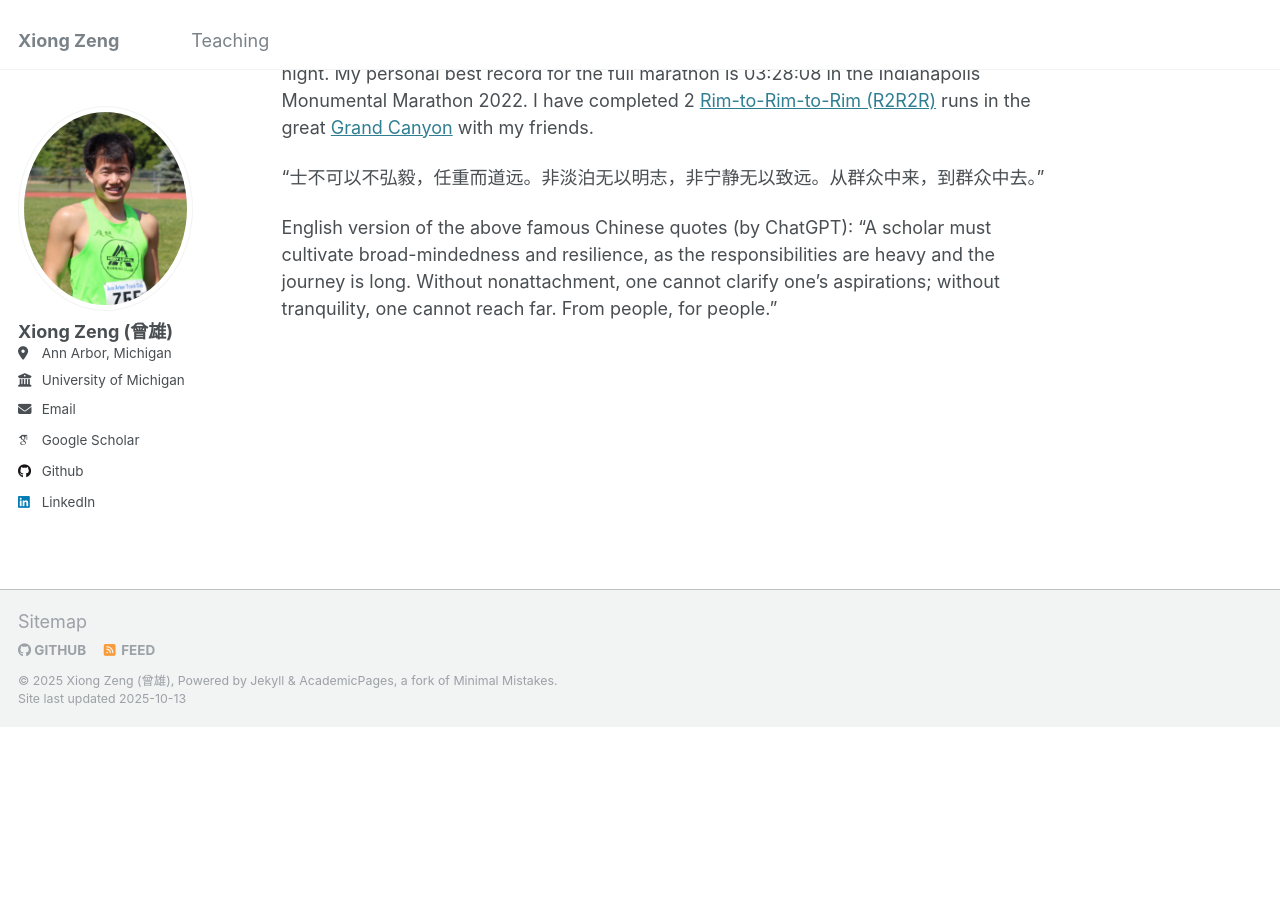
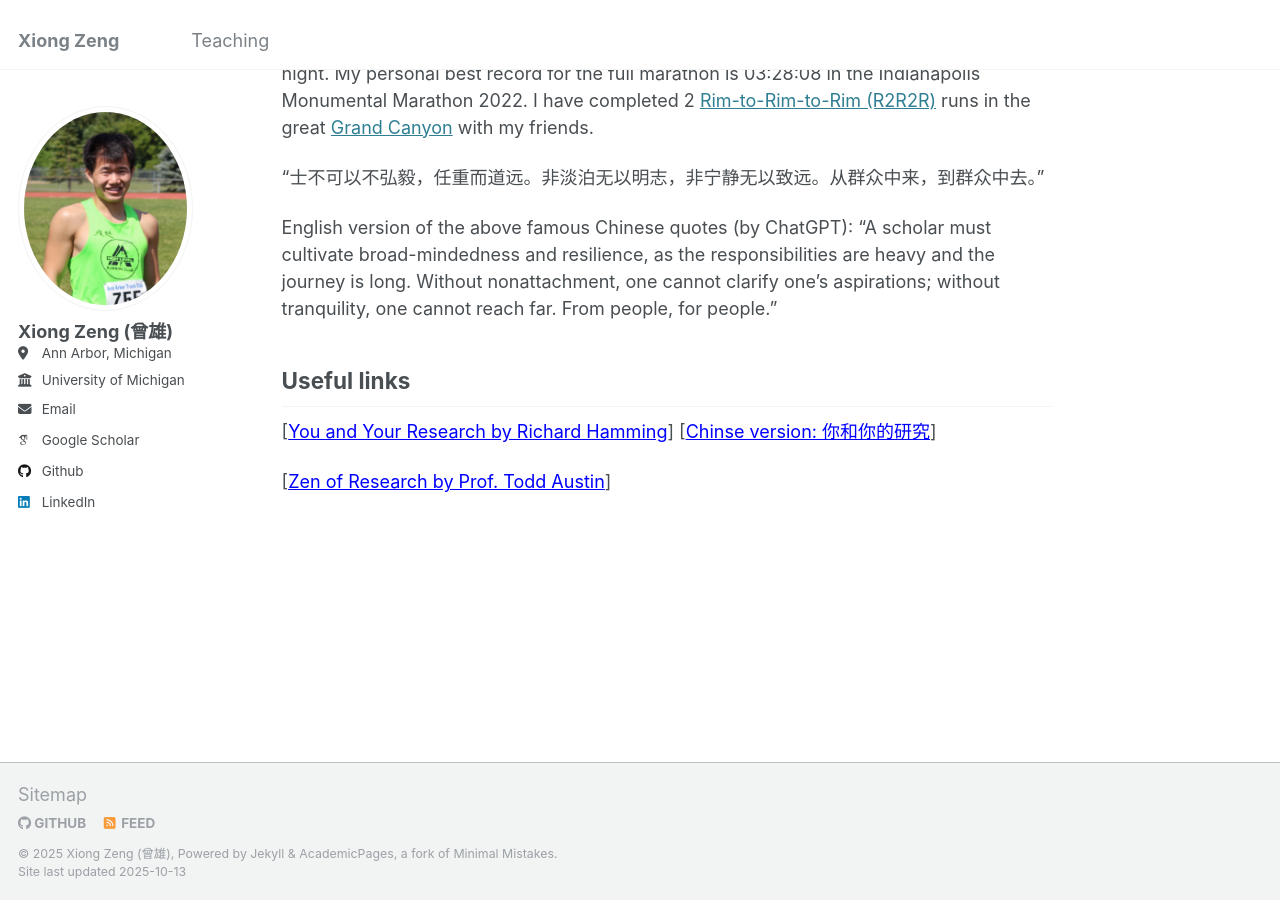
Before and after one commit to zengxiong111/zengxiong.github.io, a Jekyll site: the page built from _pages/about.md, in a window 1280 px wide and 900 px high, scrolled down 2159 px. Built offline with Jekyll 4.4.1, drawn with Linux system fonts in a browser that asks for light colours; some web fonts are replaced; before the commit the page ends 2886 px from its top, so only the background shows below that.

Commit message:
Update about.md

```diff
--- a/_pages/about.md
+++ b/_pages/about.md
@@ -64,3 +64,10 @@ I like trail running, and people can often find me on the trails and hills in An
 “士不可以不弘毅，任重而道远。非淡泊无以明志，非宁静无以致远。从群众中来，到群众中去。”
 
 English version of the above famous Chinese quotes (by ChatGPT): "A scholar must cultivate broad-mindedness and resilience, as the responsibilities are heavy and the journey is long. Without nonattachment, one cannot clarify one's aspirations; without tranquility, one cannot reach far. From people, for people."
+
+## Useful links
+
+[<a href="https://www.cs.virginia.edu/~robins/YouAndYourResearch.html" style="color: blue;" target="_blank">You and Your Research by Richard Hamming</a>]
+[<a href="https://dominich.notion.site/6bbb616bba2b45649f46e30e6ac8c493" style="color: blue;" target="_blank">Chinse version: 你和你的研究</a>]
+
+[<a href="https://www.linkedin.com/feed/update/urn:li:activity:7198555643308314624/" style="color: blue;" target="_blank">Zen of Research by Prof. Todd Austin</a>]
```
